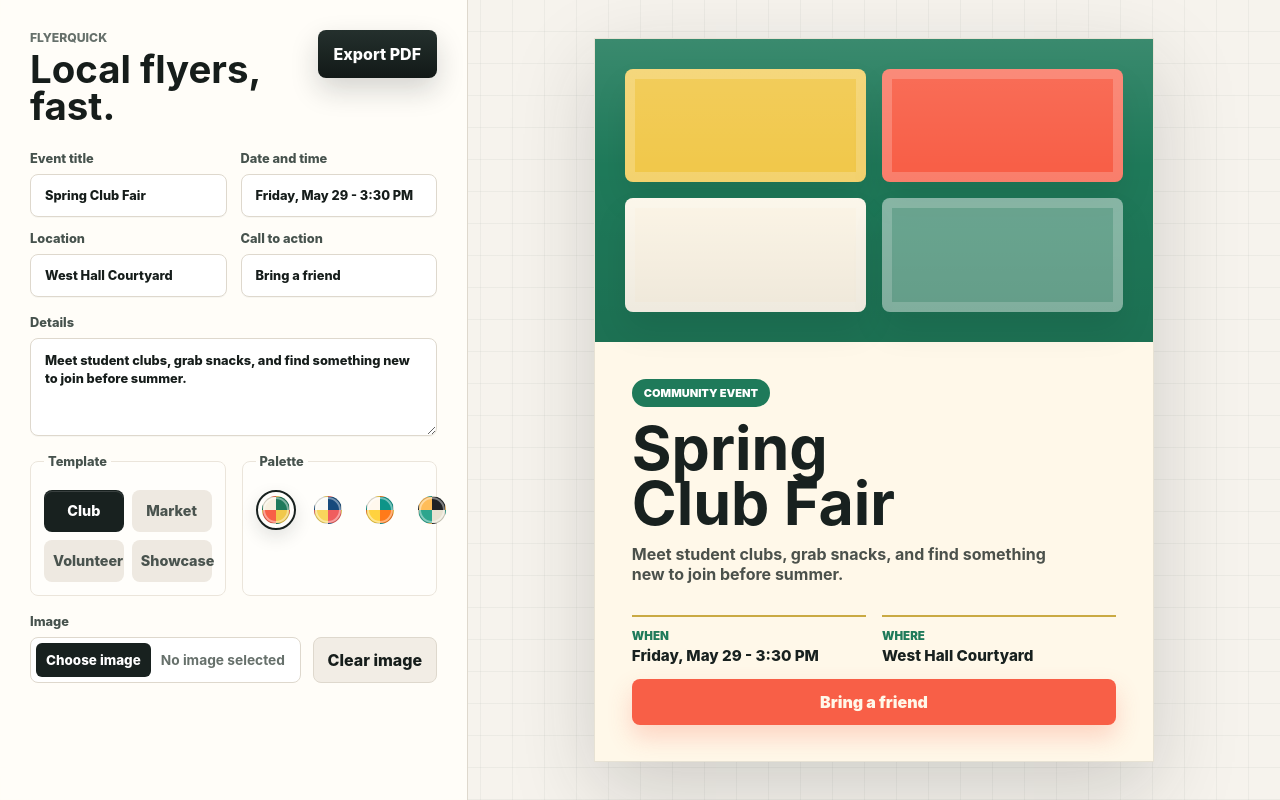
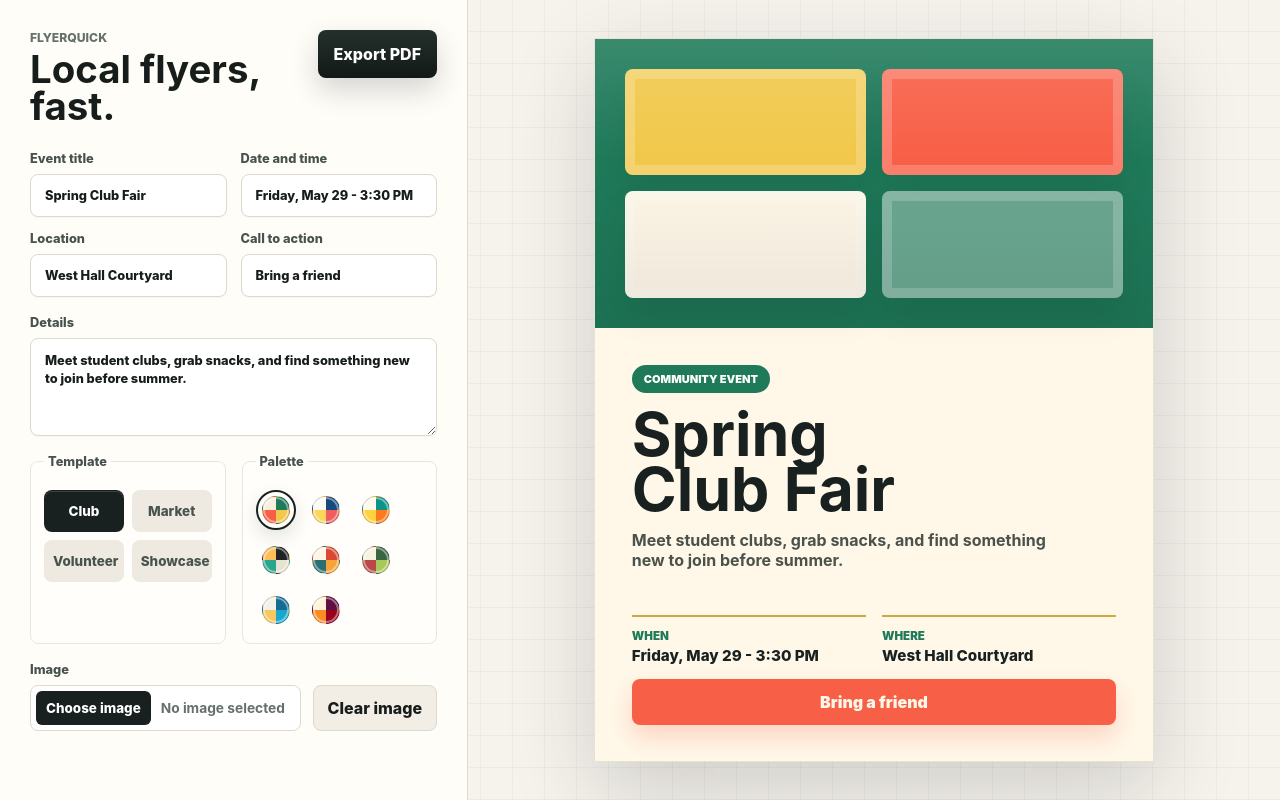
Before and after one commit to Im-HimGoated/FlyerQuick, a plain HTML site: page index.html in a window 1280 px wide. Drawn offline with Linux system fonts and the light colour scheme.

Commit message:
Add flyer palettes and even preview layout

```diff
--- a/index.html
+++ b/index.html
@@ -4,7 +4,7 @@
     <meta charset="utf-8">
     <meta name="viewport" content="width=device-width, initial-scale=1">
     <title>FlyerQuick</title>
-    <link rel="stylesheet" href="styles.css">
+    <link rel="stylesheet" href="styles.css?v=2">
   </head>
   <body>
     <main class="app-shell">
@@ -60,6 +60,10 @@
                 <button class="swatch" type="button" data-palette="civic" aria-label="Civic palette"><span></span></button>
                 <button class="swatch" type="button" data-palette="bright" aria-label="Bright palette"><span></span></button>
                 <button class="swatch" type="button" data-palette="ink" aria-label="Ink palette"><span></span></button>
+                <button class="swatch" type="button" data-palette="sunset" aria-label="Sunset palette"><span></span></button>
+                <button class="swatch" type="button" data-palette="garden" aria-label="Garden palette"><span></span></button>
+                <button class="swatch" type="button" data-palette="ocean" aria-label="Ocean palette"><span></span></button>
+                <button class="swatch" type="button" data-palette="berry" aria-label="Berry palette"><span></span></button>
               </div>
             </fieldset>
           </div>
@@ -108,6 +112,6 @@
         </article>
       </section>
     </main>
-    <script src="script.js"></script>
+    <script src="script.js?v=2"></script>
   </body>
 </html>
--- a/styles.css
+++ b/styles.css
@@ -203,8 +203,9 @@ legend {
   color: #49534e;
   border: 1px solid transparent;
   background: #eee9e1;
-  font-size: 0.9rem;
+  font-size: 0.84rem;
   font-weight: 850;
+  line-height: 1.05;
 }
 
 .choice.is-active {
@@ -215,7 +216,7 @@ legend {
 
 .swatch-grid {
   display: grid;
-  grid-template-columns: repeat(4, 42px);
+  grid-template-columns: repeat(auto-fit, 40px);
   gap: 10px;
 }
 
@@ -257,6 +258,22 @@ legend {
 
 .swatch[data-palette="ink"] span {
   background: conic-gradient(#202124 0 25%, #e8e2d1 0 50%, #2ca58d 0 75%, #ffbd59 0);
+}
+
+.swatch[data-palette="sunset"] span {
+  background: conic-gradient(#d94832 0 25%, #f6a43a 0 50%, #2b6f73 0 75%, #fff4e5 0);
+}
+
+.swatch[data-palette="garden"] span {
+  background: conic-gradient(#386641 0 25%, #a7c957 0 50%, #bc4749 0 75%, #f7f3df 0);
+}
+
+.swatch[data-palette="ocean"] span {
+  background: conic-gradient(#146c94 0 25%, #19a7ce 0 50%, #f6c85f 0 75%, #f5f0e8 0);
+}
+
+.swatch[data-palette="berry"] span {
+  background: conic-gradient(#5f0f40 0 25%, #9a031e 0 50%, #fb8b24 0 75%, #fff3da 0);
 }
 
 .upload-row {
@@ -321,8 +338,8 @@ legend {
   --paper: #fff8e9;
   --flyer-ink: #18211f;
   display: grid;
-  grid-template-rows: 42% 58%;
-  width: min(72vh, 100%);
+  grid-template-rows: 40% 60%;
+  width: min(100%, 560px, calc((100vh - 68px) * 8.5 / 11));
   max-width: 560px;
   aspect-ratio: 8.5 / 11;
   overflow: hidden;
@@ -356,6 +373,38 @@ legend {
   --accent-3: #ffbd59;
   --paper: #f3eee1;
   --flyer-ink: #202124;
+}
+
+.palette-sunset {
+  --accent: #d94832;
+  --accent-2: #2b6f73;
+  --accent-3: #f6a43a;
+  --paper: #fff4e5;
+  --flyer-ink: #251b16;
+}
+
+.palette-garden {
+  --accent: #386641;
+  --accent-2: #bc4749;
+  --accent-3: #a7c957;
+  --paper: #f7f3df;
+  --flyer-ink: #1d2718;
+}
+
+.palette-ocean {
+  --accent: #146c94;
+  --accent-2: #19a7ce;
+  --accent-3: #f6c85f;
+  --paper: #f5f0e8;
+  --flyer-ink: #15242d;
+}
+
+.palette-berry {
+  --accent: #5f0f40;
+  --accent-2: #9a031e;
+  --accent-3: #fb8b24;
+  --paper: #fff3da;
+  --flyer-ink: #24141f;
 }
 
 .flyer-art {
@@ -396,6 +445,7 @@ legend {
 .art-pattern {
   display: grid;
   grid-template-columns: repeat(2, 1fr);
+  grid-template-rows: repeat(2, minmax(0, 1fr));
   gap: 16px;
   padding: 30px;
 }
@@ -420,6 +470,7 @@ legend {
 
 .template-market .art-pattern {
   grid-template-columns: repeat(4, 1fr);
+  grid-template-rows: 1fr;
   gap: 0;
   padding: 0;
 }
@@ -430,7 +481,8 @@ legend {
 }
 
 .template-volunteer .art-pattern {
-  grid-template-columns: repeat(3, 1fr);
+  grid-template-columns: repeat(4, 1fr);
+  grid-template-rows: 1fr;
   align-items: center;
 }
 
@@ -440,11 +492,11 @@ legend {
 }
 
 .template-showcase .art-pattern {
-  grid-template-columns: 1.4fr 0.85fr;
+  grid-template-columns: repeat(2, 1fr);
 }
 
 .template-showcase .art-pattern span:nth-child(1) {
-  grid-row: span 2;
+  grid-row: auto;
 }
 
 .flyer-copy {
```
